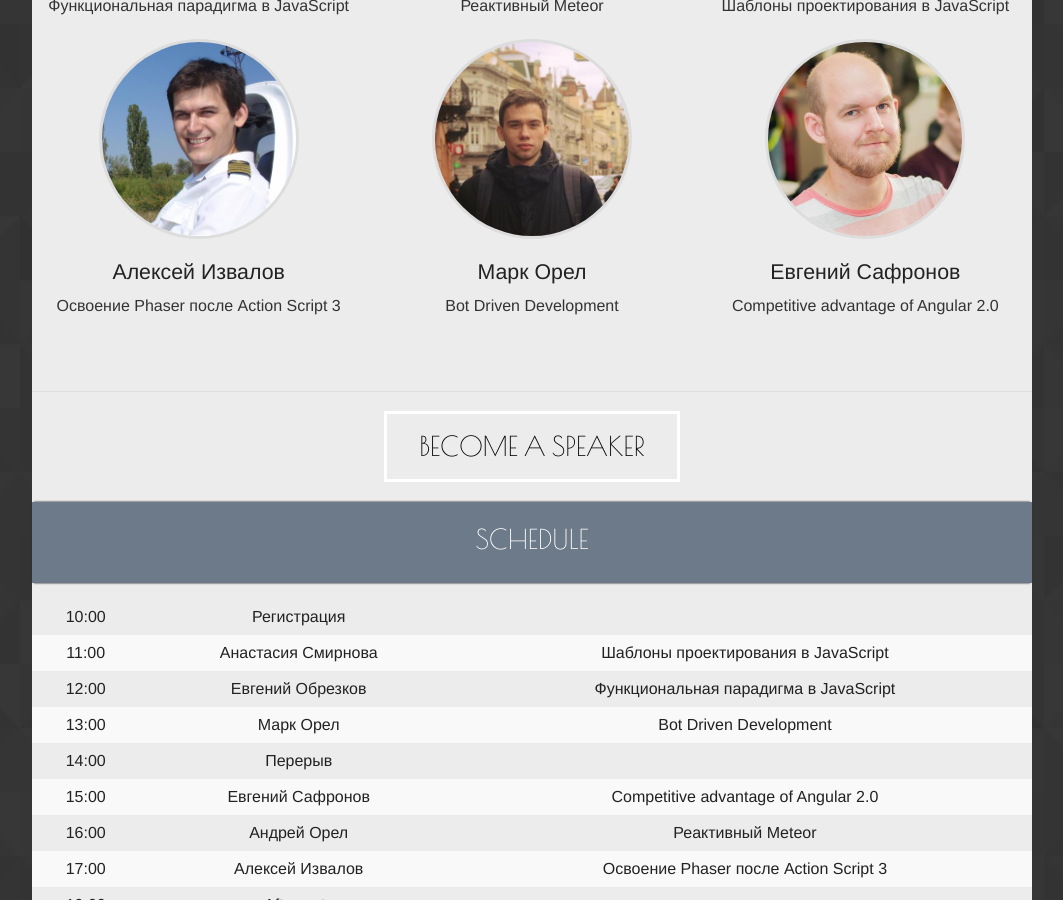
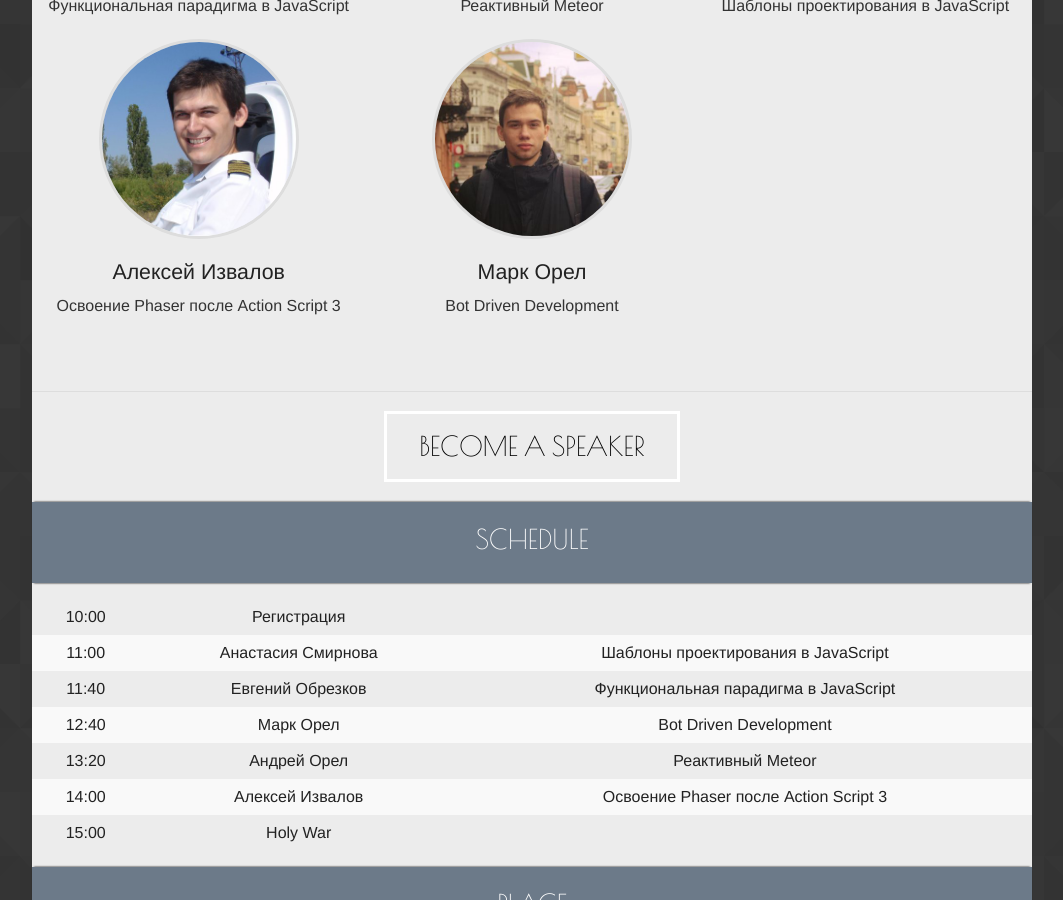
Before and after one commit to ghaiklor/kirovohradjs.com, a Jekyll site: the page built from 2016/05/index.html, in a window 1280 px wide and 900 px high, scrolled down 1320 px. Shown: the whole window, without its empty margins (108-1171 px from the left). Built offline with Jekyll 4.4.1, drawn with Linux system fonts in a browser that asks for light colours; some of the changed text lies outside the part shown.

Commit message:
Update schedule

```diff
--- a/_data/2016_05.yml
+++ b/_data/2016_05.yml
@@ -4,7 +4,7 @@ become_a_speaker_link: "skype:ghaiklor?add"
 header:
   title: "KirovohradJS"
   date: "May 28, 2016"
-  time: "11:00"
+  time: "10:00"
   register_link: "https://kirovohradjs.eventbrite.ca"
 
 organizers:
@@ -39,7 +39,7 @@ partners:
 
 place:
   address: "пер. Васильевский, 10 (5 этаж)"
-  date: "28 May, 2016, 11:00"
+  date: "28 May, 2016, 10:00"
   embed: "https://www.google.com/maps/embed?pb=!1m18!1m12!1m3!1d2643.4727396590315!2d32.260026!3d48.5050017!2m3!1f0!2f0!3f0!3m2!1i1024!2i768!4f13.1!3m3!1m2!1s0x40d042a48f0f1c7d%3A0xc9a5a31f2c3d98c1!2z0JTQoNCmICJTbWFydCBIb3VzZSI!5e0!3m2!1sru!2sua!4v1441121480868"
 
 schedule:
@@ -51,32 +51,24 @@ schedule:
     speaker: "Анастасия Смирнова"
     title: "Шаблоны проектирования в JavaScript"
 
-  - time: "12:00"
+  - time: "11:40"
     speaker: "Евгений Обрезков"
     title: "Функциональная парадигма в JavaScript"
 
-  - time: "13:00"
+  - time: "12:40"
     speaker: "Марк Орел"
     title: "Bot Driven Development"
 
-  - time: "14:00"
-    speaker: "Перерыв"
-    title: ""
-
-  - time: "15:00"
-    speaker: "Евгений Сафронов"
-    title: "Competitive advantage of Angular 2.0"
-
-  - time: "16:00"
+  - time: "13:20"
     speaker: "Андрей Орел"
     title: "Реактивный Meteor"
 
-  - time: "17:00"
+  - time: "14:00"
     speaker: "Алексей Извалов"
     title: "Освоение Phaser после Action Script 3"
 
-  - time: "19:00"
-    speaker: "Afterparty"
+  - time: "15:00"
+    speaker: "Holy War"
     title: ""
 
 speakers:
@@ -99,7 +91,3 @@ speakers:
   - name: "Марк Орел"
     title: "Bot Driven Development"
     photo: "shmuga.jpg"
-
-  - name: "Евгений Сафронов"
-    title: "Competitive advantage of Angular 2.0"
-    photo: "eugene.safronov.jpg"
```
